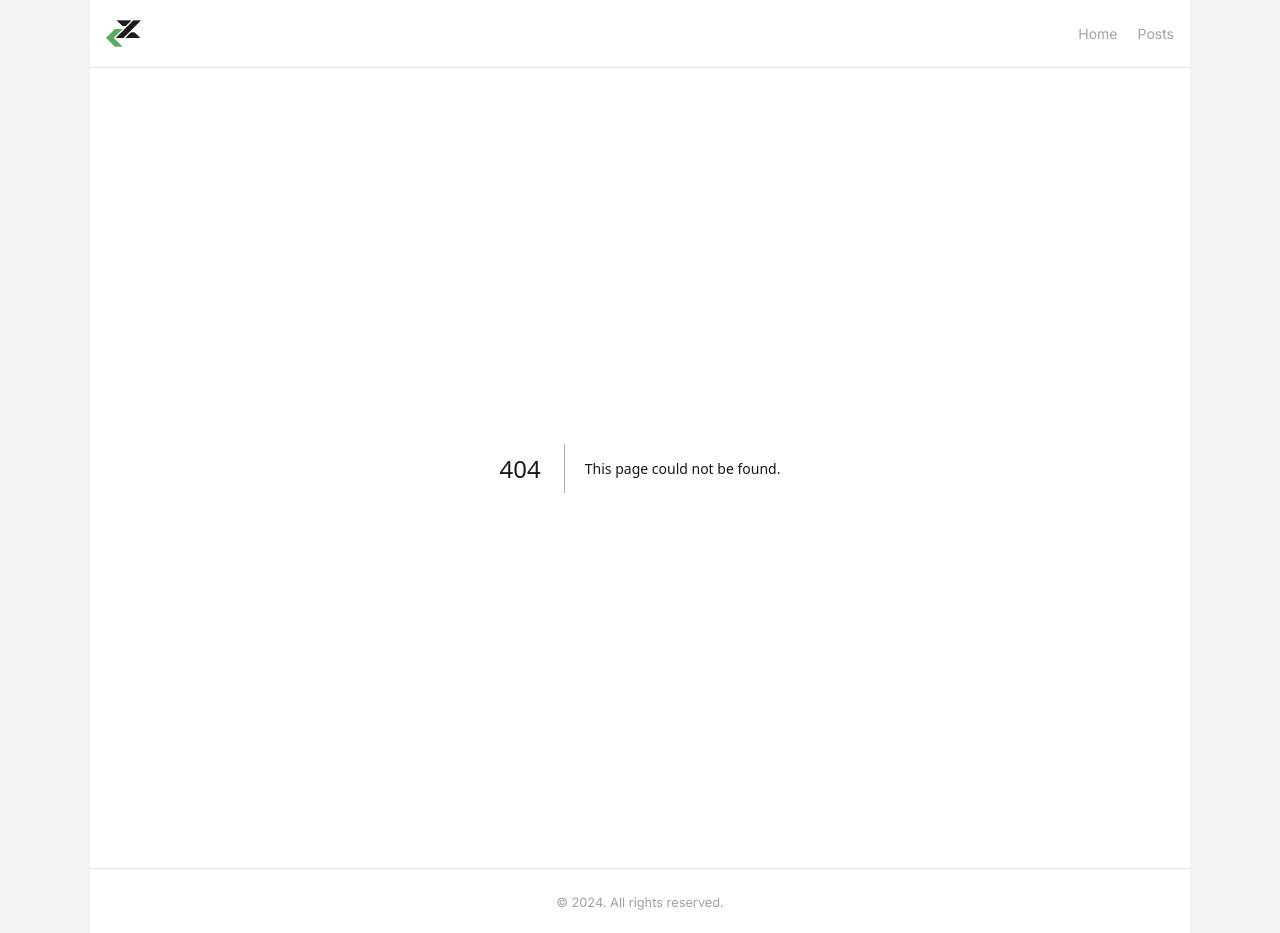
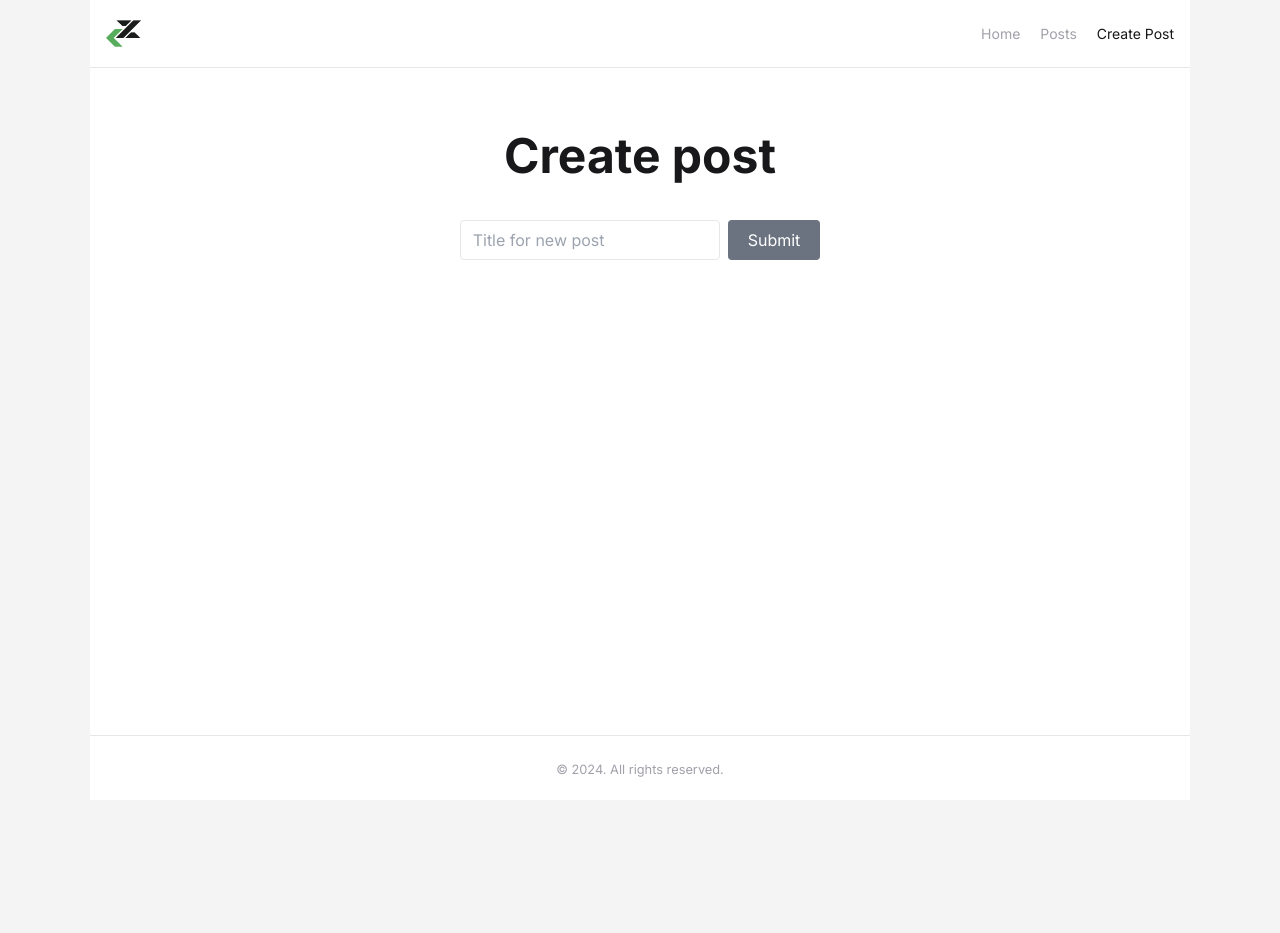
Before and after one commit to Dz-devz/dzdev-blog, a Next.js app: page /create-post in a window 1280 px wide. Before the commit this address had no page. After the commit the page ends 800 px from the top, so only its background shows below. Built offline with nearby package versions, Linux system fonts and the light colour scheme.

Commit message:
Progress: Added Create Post using server action and server component

```diff
--- /dev/null
+++ b/src/actions/actions.ts
@@ -0,0 +1,6 @@
+"use server";
+
+export async function createPost(formData: FormData) {
+  const title = formData.get("title") as String;
+  console.log(title);
+}
--- /dev/null
+++ b/src/app/create-post/page.tsx
@@ -0,0 +1,21 @@
+import { createPost } from "@/actions/actions";
+
+export default function Page() {
+  return (
+    <main className="text-center pt-16">
+      <h1 className="text-4xl md:text-5xl font-bold mb-5">Create post</h1>
+      <form action={createPost} className="h-10 space-x-2 mt-10">
+        <input
+          className="border rounded px-3 h-full"
+          type="text"
+          name="title"
+          placeholder="Title for new post"
+          required
+        />
+        <button className="h-full px-5 rounded text-white bg-gray-500">
+          Submit
+        </button>
+      </form>
+    </main>
+  );
+}
--- a/src/components/header.tsx
+++ b/src/components/header.tsx
@@ -1,8 +1,8 @@
-"use client"
+"use client";
 import Image from "next/image";
-import Logo from "../../public/assets/512x5112.png";
 import Link from "next/link";
 import { usePathname } from "next/navigation";
+import Logo from "../../public/assets/512x5112.png";
 
 const navLinks = [
   {
@@ -13,6 +13,10 @@ const navLinks = [
     href: "/posts",
     label: "Posts",
   },
+  {
+    href: "/create-post",
+    label: "Create Post",
+  },
 ];
 
 export default function Header() {
@@ -20,14 +24,25 @@ export default function Header() {
   return (
     <header className="flex justify-between items-center py-4 px-4 border-b">
       <Link href="/">
-        <Image src={Logo} alt="" width="35" height="35" className="w-[35px] h-[35px]"/>
+        <Image
+          src={Logo}
+          alt=""
+          width="35"
+          height="35"
+          className="w-[35px] h-[35px]"
+        />
       </Link>
 
       <nav>
         <ul className="flex gap-x-5 text-[14px]">
           {navLinks.map((link) => (
             <li key={link.href}>
-            <Link className={`${link.href === pathName ? "text-zinc-900" : "text-zinc-400"}`} href={link.href}>
+              <Link
+                className={`${
+                  link.href === pathName ? "text-zinc-900" : "text-zinc-400"
+                }`}
+                href={link.href}
+              >
                 {link.label}
               </Link>
             </li>
```
Lines whose indentation alone changed are shown as unchanged.
